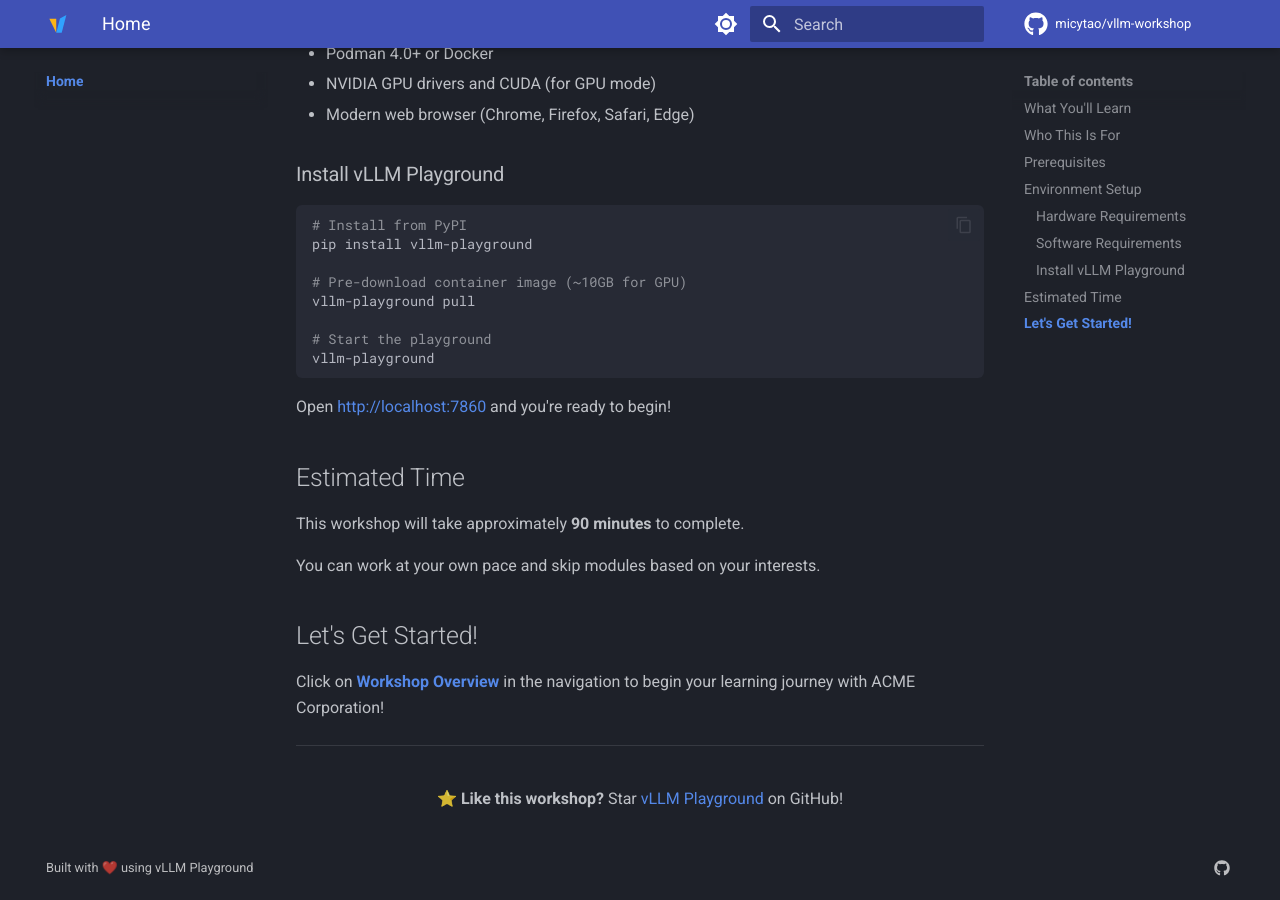
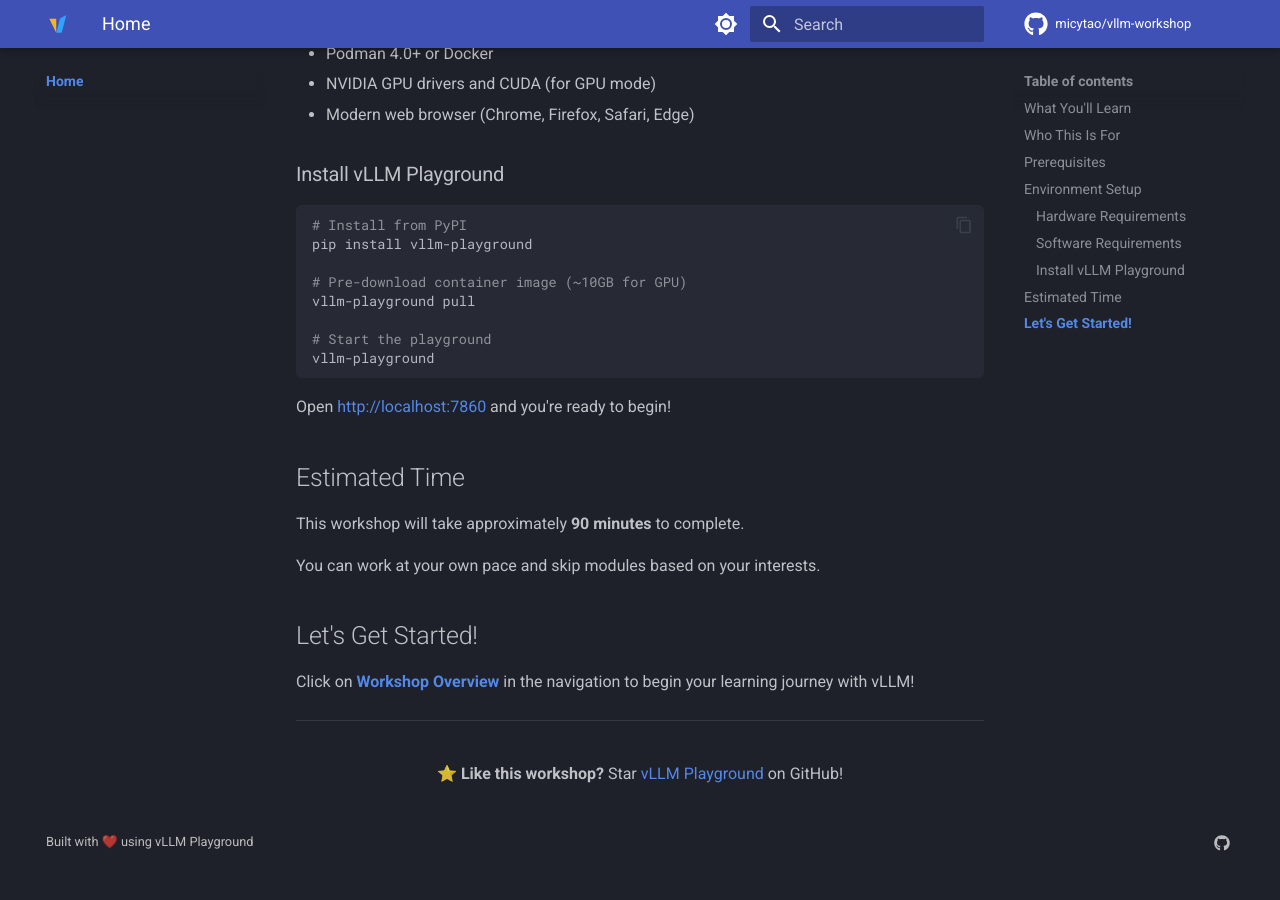
Before and after one commit to micytao/vllm-workshop, an MkDocs documentation site: the page built from docs/index.md, in a window 1280 px wide and 900 px high, scrolled down 1640 px. Built offline with MkDocs 1.6.1 and Material for MkDocs 9.7.7, drawn with Linux system fonts in a browser that asks for light colours; comment, search, counter and statistics services are not loaded; after the commit the page ends 2514 px from its top, so only the background shows below that.

Commit message:
docs: update workshop text and clarify role play context
- Change 'ACME Corporation' to 'vLLM' in getting started section
- Add '(Role Play)' to workshop overview title for clarity
- Fix 'vLLM Playground' to 'vLLM' in FAQ

```diff
--- a/docs/index.md
+++ b/docs/index.md
@@ -75,7 +75,7 @@ You can work at your own pace and skip modules based on your interests.
 
 ## Let's Get Started!
 
-Click on **[Workshop Overview](overview.md)** in the navigation to begin your learning journey with ACME Corporation!
+Click on **[Workshop Overview](overview.md)** in the navigation to begin your learning journey with vLLM!
 
 ---
 
```
Also changed, not shown: docs/overview.md (+2 -2 lines).
